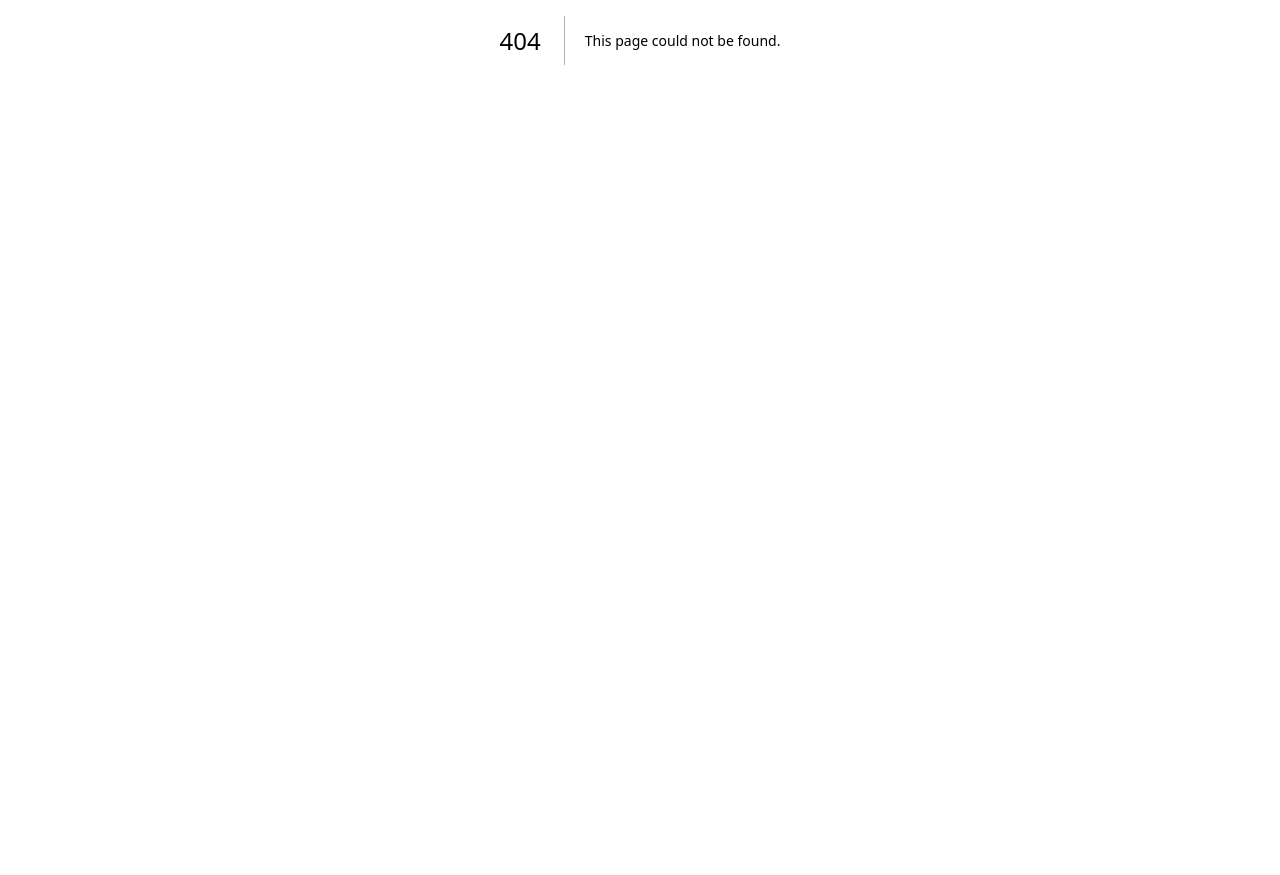
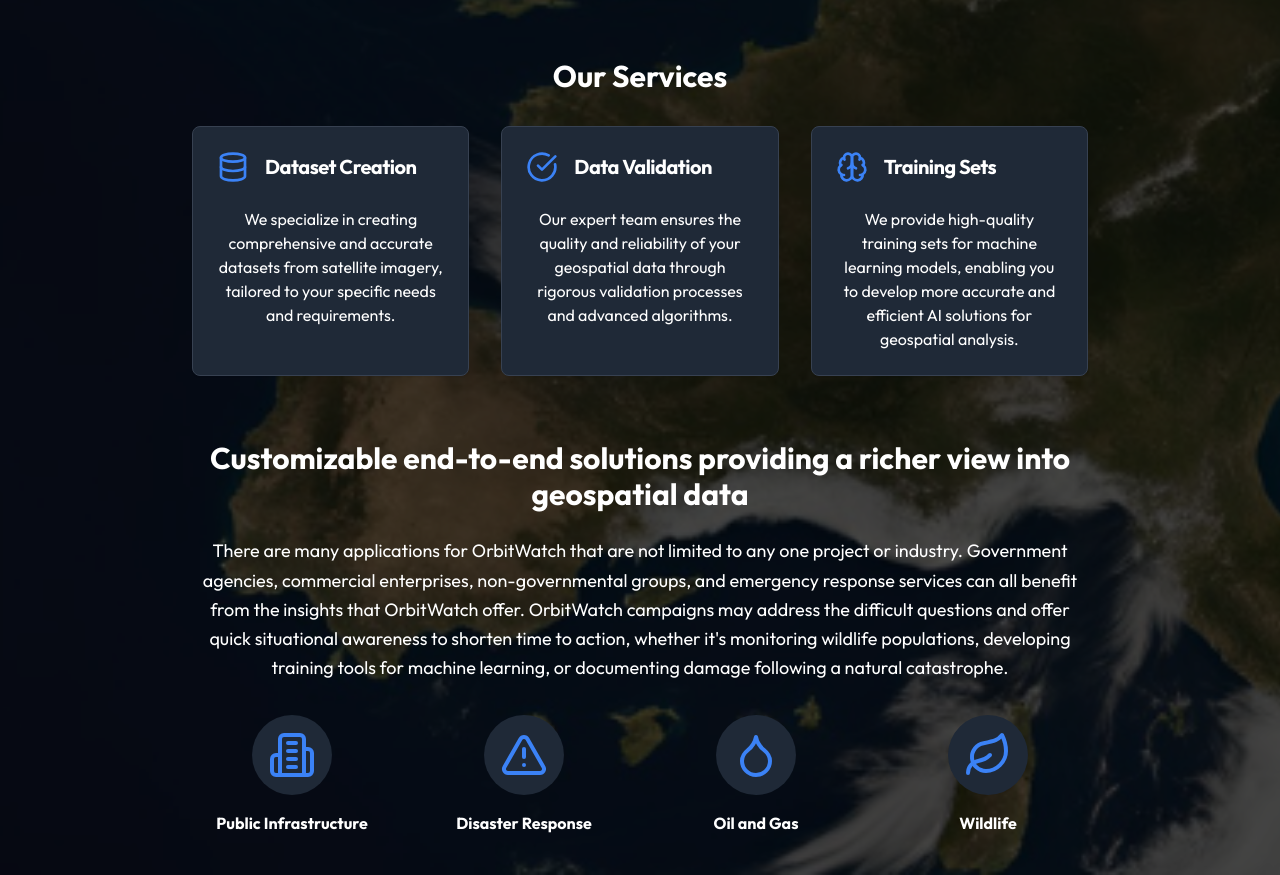
Before and after one commit to OKKM-insights/frontend, a Next.js app: page /learn-more in a window 1280 px wide. Before the commit this address had no page. Shown: the part 360-1235 px from the top of the page. Before the commit the page ends 800 px from the top, so only its background shows below. Built offline with nearby package versions, Linux system fonts and the light colour scheme.

Commit message:
Removed un implemented features, added learn more page

```diff
--- /dev/null
+++ b/src/app/learn-more/page.tsx
@@ -0,0 +1,109 @@
+"use client";
+
+import React from 'react';
+import Image from 'next/image';
+import Header from '@/components/Header';
+import {Database, CheckCircle, Brain, Building2, AlertTriangle, Droplet, Leaf} from 'lucide-react';
+import { Card, CardContent, CardHeader, CardTitle } from '@/components/ui/card';
+
+const useCases = [
+    { name: 'Public Infrastructure', icon: Building2 },
+    { name: 'Disaster Response', icon: AlertTriangle },
+    { name: 'Oil and Gas', icon: Droplet },
+    { name: 'Wildlife', icon: Leaf },
+  ]
+
+const LearnMore: React.FC = () => {
+    return (
+      <>
+        <Header status='not_logged_in' />
+        <main className="relative flex flex-col items-center justify-center flex-grow min-h-[90vh] bg-black text-center">
+          <div className="absolute inset-0 z-0">
+            <Image
+              src="/images/satellite-image.png"
+              alt="Satellite imagery background"
+              layout="fill"
+              objectFit="cover"
+              className="opacity-30"
+              loading="eager"
+            />
+          </div>
+          <div className='relative z-10'>
+            <section className="max-w-4xl mx-auto mb-16 mt-16">
+                <h1 className="text-4xl font-bold text-white mb-6">OrbitWatch is a Collective Intelligence Platform</h1>
+                <p className="text-lg text-white leading-relaxed">
+                Everything in the world is changing all the time. The world of today is quite different from the world of yesterday and will be very different from the world of tomorrow, whether it is due to man-made events or natural phenomena. Organizations of all sizes can do more with geospatial data thanks to Orbitwatch. High resolution satellite imagery is the foundation for our state-of-the-art Machine Learning models and our extremely accurate crowdsourcing data.
+                </p>
+            </section>
+
+            <section className="max-w-4xl mx-auto mb-16">
+                <h2 className="text-3xl text-white font-bold mb-8">Our Services</h2>
+                <div className="grid grid-cols-1 md:grid-cols-3 gap-8">
+                    <Card className="bg-gray-800 border-gray-700">
+                        <CardHeader>
+                        <div className="flex items-center space-x-4">
+                                <Database className="w-8 h-8 text-blue-500" />
+                                <CardTitle className="text-xl text-white font-black">Dataset Creation</CardTitle>
+                            </div>
+                        </CardHeader>
+                        <CardContent>
+                            <p className="text-white">
+                                We specialize in creating comprehensive and accurate datasets from satellite imagery, tailored to your specific needs and requirements.
+                            </p>
+                        </CardContent>
+                    </Card>
+
+                    <Card className="bg-gray-800 border-gray-700">
+                        <CardHeader>
+                            <div className="flex items-center space-x-4">
+                                <CheckCircle className="w-8 h-8 text-blue-500" />
+                                <CardTitle className="text-xl text-white font-black">Data Validation</CardTitle>
+                            </div>
+                        </CardHeader>
+                        <CardContent>
+                            <p className="text-white">
+                                Our expert team ensures the quality and reliability of your geospatial data through rigorous validation processes and advanced algorithms.
+                            </p>
+                        </CardContent>
+                    </Card>
+
+                    <Card className="bg-gray-800 border-gray-700">
+                        <CardHeader>
+                            <div className="flex items-center space-x-4">
+                                <Brain className="w-8 h-8 text-blue-500" />
+                                <CardTitle className="text-xl text-white font-black">Training Sets</CardTitle>
+                            </div>
+                        </CardHeader>
+                        <CardContent>
+                            <p className="text-white">
+                                We provide high-quality training sets for machine learning models, enabling you to develop more accurate and efficient AI solutions for geospatial analysis.
+                            </p>
+                        </CardContent>
+                    </Card>
+                </div>
+            </section>
+
+            <section className="max-w-4xl mx-auto">
+                <h2 className="text-3xl text-white font-bold mb-6">Customizable end-to-end solutions providing a richer view into geospatial data</h2>
+                <p className="text-lg text-white leading-relaxed mb-8">
+                    {"There are many applications for OrbitWatch that are not limited to any one project or industry. Government agencies, commercial enterprises, non-governmental groups, and emergency response services can all benefit from the insights that OrbitWatch offer. OrbitWatch campaigns may address the difficult questions and offer quick situational awareness to shorten time to action, whether it's monitoring wildlife populations, developing training tools for machine learning, or documenting damage following a natural catastrophe."}
+                </p>
+                <div className="grid grid-cols-2 md:grid-cols-4 gap-8 mb-10">
+                    {useCases.map((UseCase, index) => (
+                        <div key={index} className="flex flex-col items-center">
+                            <div className="bg-gray-800 rounded-full p-4 mb-4">
+                                <UseCase.icon className="w-12 h-12 text-blue-500" />
+                            </div>
+                            <p className="text-center text-white font-semibold">{UseCase.name}</p>
+                        </div>
+                    ))}
+                </div>
+            </section>
+          </div>
+
+        </main>
+      </>
+    );
+};
+
+export default LearnMore;
--- a/src/app/page.tsx
+++ b/src/app/page.tsx
@@ -3,8 +3,10 @@
 import React from 'react';
 import Image from 'next/image';
 import Header from '@/components/Header';
+import { useRouter } from 'next/navigation';
 
 const Home: React.FC = () => {
+  const router = useRouter();
     return (
       <>
         <Header status='not_logged_in' />
@@ -26,10 +28,10 @@
           </div>
 
           <div className="relative z-10 flex gap-4">
-            <button className="px-6 py-3 text-lg font-semibold text-white bg-green-600 rounded hover:bg-green-700">
+            <button className="px-6 py-3 text-lg font-semibold text-white bg-green-600 rounded hover:bg-green-700" onClick={() => router.push("/register")}>
               Get Started
             </button>
-            <button className="px-6 py-3 text-lg font-semibold text-white bg-blue-600 border border-blue-500 rounded hover:bg-blue-700">
+            <button className="px-6 py-3 text-lg font-semibold text-white bg-blue-600 border border-blue-500 rounded hover:bg-blue-700" onClick={() => router.push("/learn-more")}>
               Learn More
             </button>
           </div>
--- a/src/components/LoginBox.tsx
+++ b/src/components/LoginBox.tsx
@@ -86,9 +86,9 @@
         </form>
 
         {/* Links */}
-        <div className="mt-4 text-center">
+        {/* <div className="mt-4 text-center">
           <span onClick={() => router.push("/forgot-password")} className="text-blue-400 hover:text-blue-500 cursor-pointer">Forgot password?</span>
-        </div>
+        </div> */}
         <div className="mt-2 text-center">
           <p className="text-white">Need an account? <span onClick={() => router.push("/register")} className="text-green-400 hover:text-green-500 cursor-pointer">Register here</span></p>
         </div>
--- a/src/components/NewProjDialog.tsx
+++ b/src/components/NewProjDialog.tsx
@@ -164,7 +164,7 @@
               </div>
               <div className="border-t border-gray-600 pt-4">
                 <Label>Total Estimated Cost</Label>
-                <p className="text-lg font-semibold text-green-400">$XXX.XX</p>
+                <p className="text-lg font-semibold text-green-400">$232.34</p>
                 <p className="text-sm text-gray-400">Final cost may vary based on project complexity</p>
               </div>
               {projectError && (
--- a/src/components/UserInfo.tsx
+++ b/src/components/UserInfo.tsx
@@ -136,7 +136,7 @@
             )}
           </div>
 
-          {!isEditing && (
+          {/* {!isEditing && (
             <div className="text-center space-y-4">
                 {userType === "client" ? (
                     <div className="flex justify-center space-x-4">
@@ -161,7 +161,7 @@
                     </>
                 }
             </div>
-          )}
+          )} */}
 
           <form ref={formRef} onSubmit={handleSubmit} className="space-y-4">
             <div>
```
Also changed, not shown: src/components/Header.tsx (+2 -2 lines).
